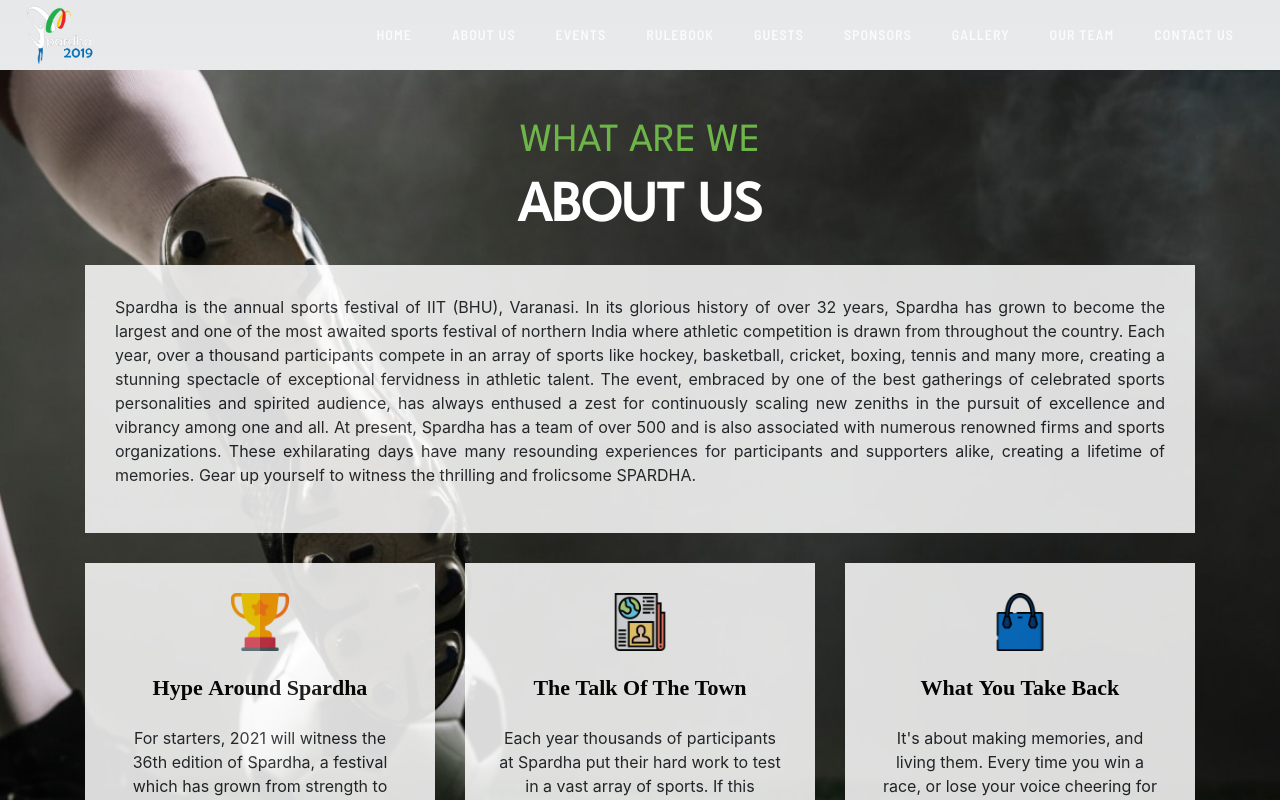
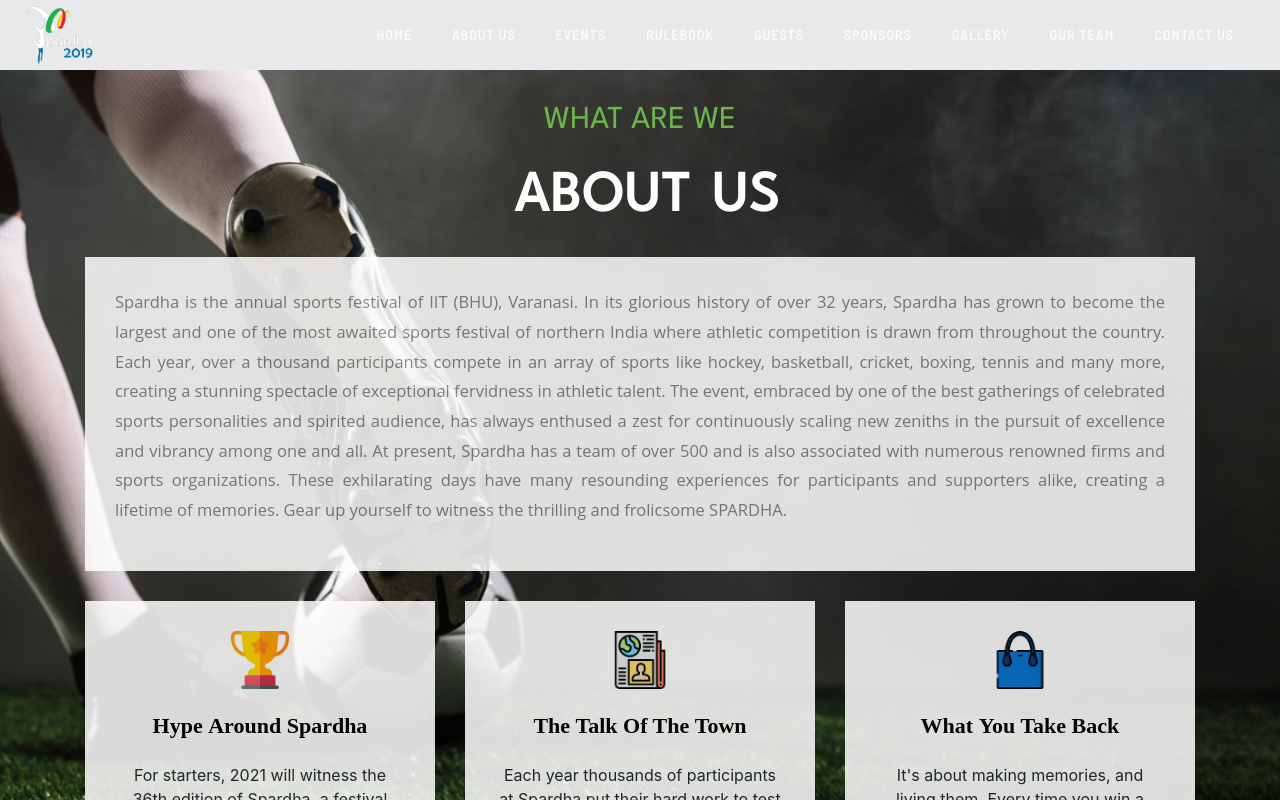
Before and after one commit to Spardha-IIT-BHU/Spardha21-Website, a React (Create React App) app: page / in a window 1280 px wide. Shown: the top 800 px of the page. Built offline with nearby package versions, Linux system fonts and the light colour scheme; the HTML template or start-up script is replaced by a standard one.

Commit message:
Initialised Green Counter

```diff
--- a/src/App.js
+++ b/src/App.js
@@ -16,8 +16,8 @@
           <Header />
         </div>
         <Routes>
-          <Route path="/" element={<About />} />
-          <Route path="/about" element={<About />} />
+          <Route path="/" element={<About timer = "1"/>} />
+          <Route path="/about" element={<About timer = "0"/>} />
           <Route path="/events" element={<Events />} />
           <Route path="/sponsors" element={<Sponsors />} />
           <Route path="/gallery" element={<Gallery />} />
--- a/src/components/About/About.js
+++ b/src/components/About/About.js
@@ -1,5 +1,6 @@
 import React,{useState,useEffect} from "react";
 import styles from "./About.module.css";
+import Greencounter from "../GreenCounter/Greencounter"
 import trophy from "./trophy.png";
 import newspaper from "./newspaper.png";
 import accessory from "./accessory.png";
@@ -19,28 +20,21 @@
     <>
     {checkabout ? <Preloader/> :
     <div>
-      <section id={styles["about"]} className="ftco-section">
+      <section id={styles["about"]} className={styles["ftco-section"]}>
         <div className={styles["container"]}>
           <div
-            className={
-              styles[
-                ("row",
-                "justify-content-center",
-                "align-items-center",
-                "mb-5",
-                "pb-3")
-              ]
-            }
+            className={ `${styles.row} ${styles.justify_content_center} ${styles.align_items_center} ${styles.mb-5} ${styles.pb-3}`}
           >
             <div
-              className={styles[("col-md-7", "heading-section", "text-center")]}
+              className={`${styles.col_md_7} ${styles.heading_section} ${styles.text_center}`}
             >
               <h3
-                className={styles[("subheading-mt-5", "pt-5")]}
+                className={`${styles.subheading_mt-5} ${styles.pt-5}`}
                 style={{
                   color: "#6db549",
-                  fontSize: "2.5em",
+                  fontSize: "2em",
                   fontFamily: "League Spartan",
+                  marginTop: "2rem",
                 }}
               >
                 WHAT ARE WE
@@ -64,9 +58,9 @@
               <div className={styles["block-7"]}>
                 <div className={styles["text-justify"]}>
                   <p
-                    styel={{
+                    style={{
                       fontFamily: "Open Sans",
-                      fontSize: "16px",
+                      fontSize: "16.5px",
                       lineHeight: "1.8",
                       fontWeight: "400",
                       color: "#808080",
@@ -202,6 +196,7 @@
           </div>
         </div>
       </section>
+      <Greencounter />
     </div>
   }
     </>
--- a/src/components/About/About.module.css
+++ b/src/components/About/About.module.css
@@ -13,6 +13,8 @@
   margin-right: auto;
   box-sizing: border-box;
 }
+
+
 
 @media (min-width: 1200px) {
   .container {
@@ -50,12 +52,12 @@
   margin-bottom: 3rem !important;
 }
 
-.align-items-center {
+.align_items_center {
   -webkit-box-align: center !important;
   align-items: center !important;
 }
 
-.justify-content-center {
+.justify_content_center {
   -webkit-box-pack: center !important;
   justify-content: center !important;
 }
@@ -67,7 +69,7 @@
   margin-left: -15px;
 }
 
-.heading-section {
+.heading_section {
   z-index: 0;
 }
 
@@ -76,11 +78,11 @@
   visibility: hidden;
 }
 
-.text-center {
+.text_center {
   text-align: center !important;
 }
 
-.col-md-7 {
+.col_md_7 {
   position: relative;
   width: 100%;
   min-height: 1px;
@@ -89,17 +91,17 @@
 }
 
 @media (min-width: 768px) {
-  .col-md-7 {
+  .col_md_7 {
     -webkit-box-flex: 0;
     flex: 0 0 58.33333%;
     max-width: 58.33333%;
   }
 }
 
-.heading-section.subheading {
+.heading_section.subheading {
   font-size: 20px;
   display: block;
-  margin-bottom: 15px;
+  /* margin-bottom: 15px; */
   margin-left: 15px;
   line-height: 1;
   z-index: 1;
@@ -112,7 +114,16 @@
   padding-top: 3rem !important;
 }
 
-.mt-5 {
+.subheading_mt-5 {
+  font-size: 20px;
+  display: block;
+  margin-bottom: 5px;
+  margin-left: 15px;
+  line-height: 1;
+  z-index: 1;
+  letter-spacing: 7px;
+  text-transform: uppercase;
+  font-family: "League Spartan";
   margin-top: 3rem !important;
 }
 
@@ -124,7 +135,7 @@
   margin-inline-end: 0px;
 }
 
-.heading-section h2 {
+.heading_section h2 {
   z-index: -1;
   font-size: 100px;
   position: relative;
--- /dev/null
+++ b/src/components/GreenCounter/Greencounter.js
@@ -0,0 +1,12 @@
+import React from "react";
+
+const Greencounter = () => {
+
+  return (
+    <div>
+        GREEN COUNTER
+    </div>
+  );
+};
+
+export default Greencounter;
```
Also changed, not shown: src/components/GreenCounter/Greencounter.module.css (added).
